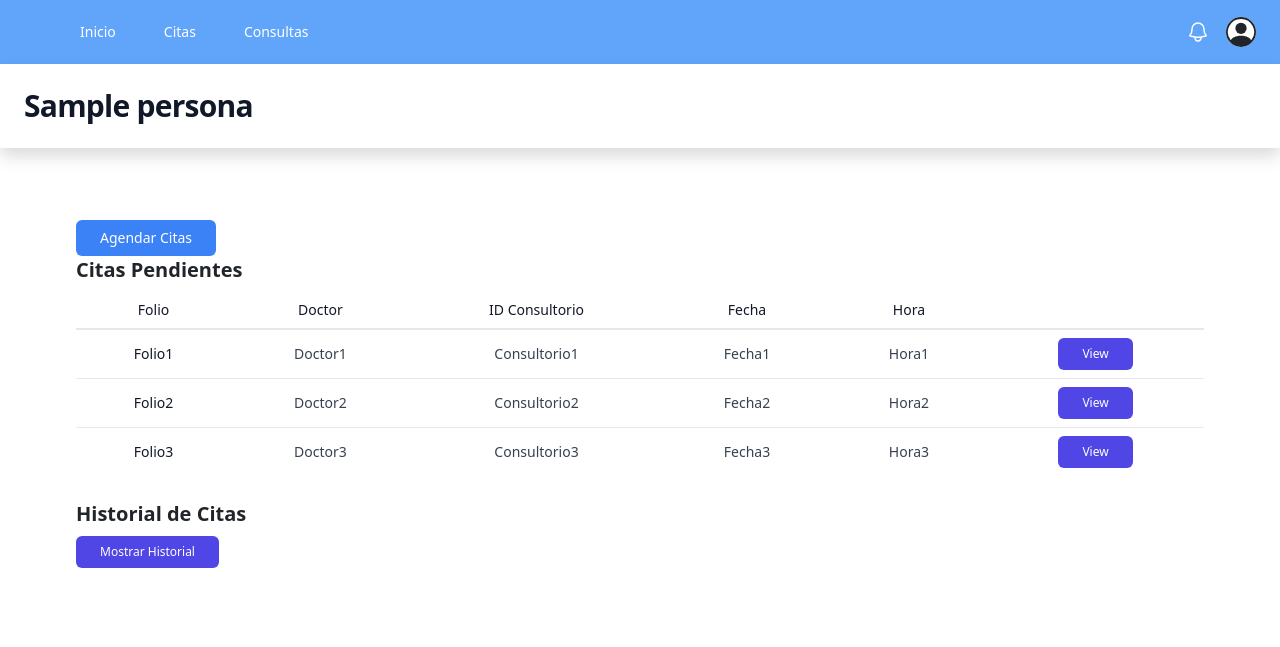
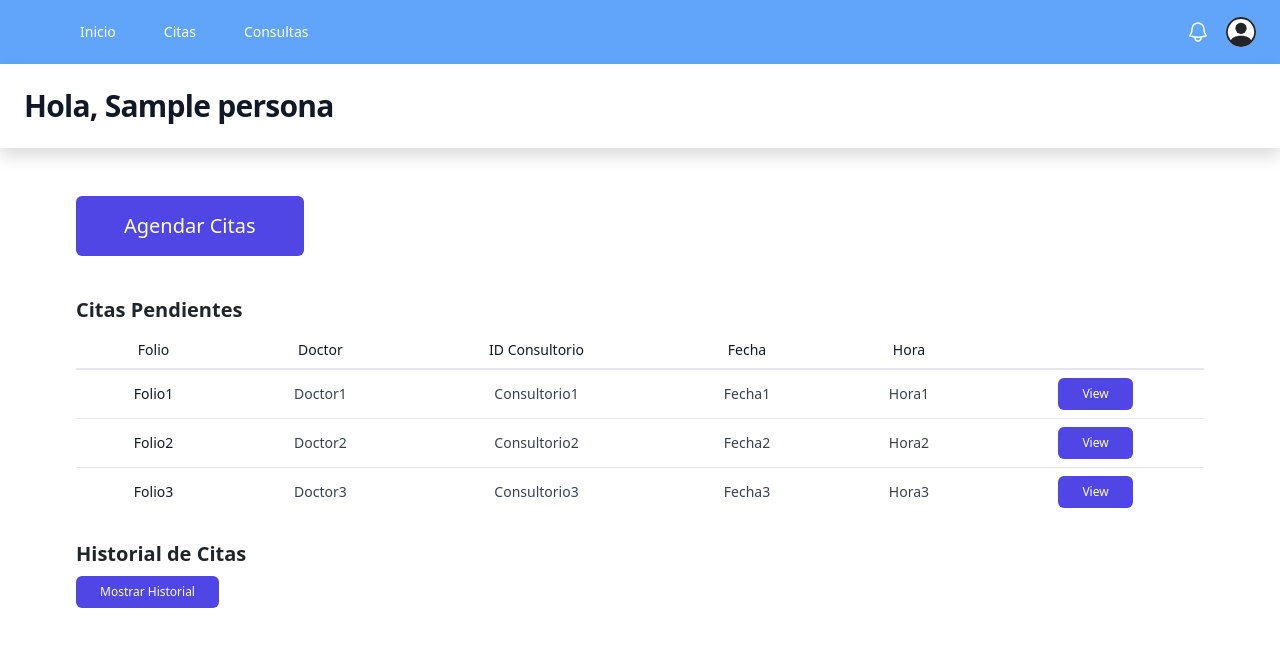
Before and after one commit to EliasE83/MedQ-AMV, a Flask app: page /citas in a window 1280 px wide. Shown: the top 647 px of the page. Run offline with Flask 3, Linux system fonts and the light colour scheme; a user stored in the database is signed in; tables that the repository leaves empty or names only in its code hold one stand-in row (values such as "Sample post"); some libraries are stand-ins or nearby versions.

Commit message:
BUTTON DATES UPDATE

```diff
--- a/templates/citas.html
+++ b/templates/citas.html
@@ -4,9 +4,9 @@
 
 <div class="flex justify-center px-16">
   <div class="container">
-    <div class="mt-4">
+    <div class="mb-4">
       <a href="https://citamedicadigital.imss.gob.mx/CMW/cmw?v=login"
-         class="inline-block rounded bg-blue-500 text-white px-4 py-2 text-sm font-medium hover:bg-blue-600">
+         class="inline-block rounded bg-indigo-600 px-5 py-3 text-xl font-medium text-white hover:bg-indigo-700 mb-3">
         Agendar Citas
       </a>
     </div>
--- a/templates/dashboardU.html
+++ b/templates/dashboardU.html
@@ -81,7 +81,7 @@
 
     <header class="bg-white shadow">
       <div class="mx-auto max-w-7xl px-4 py-6 sm:px-6 lg:px-8">
-        <h1 class="text-3xl font-bold tracking-tight text-gray-900"><!--CAMBIAR SEGUN EL NOMBRE DEL USUARIO-->{{ current_user.nombre }}</h1>
+        <h1 class="text-3xl font-bold tracking-tight text-gray-900"><!--CAMBIAR SEGUN EL NOMBRE DEL USUARIO-->Hola, {{ current_user.nombre }}</h1>
       </div>
     </header>
     <main>
```
